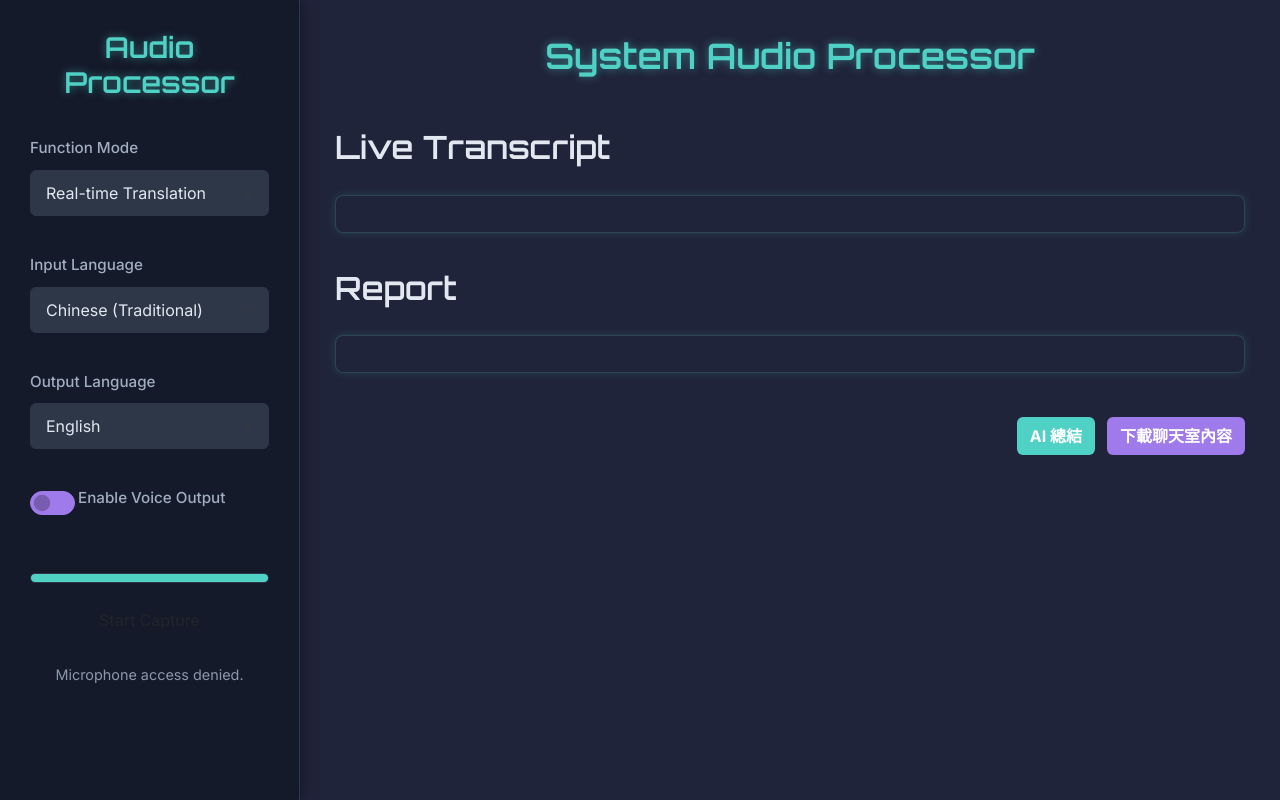
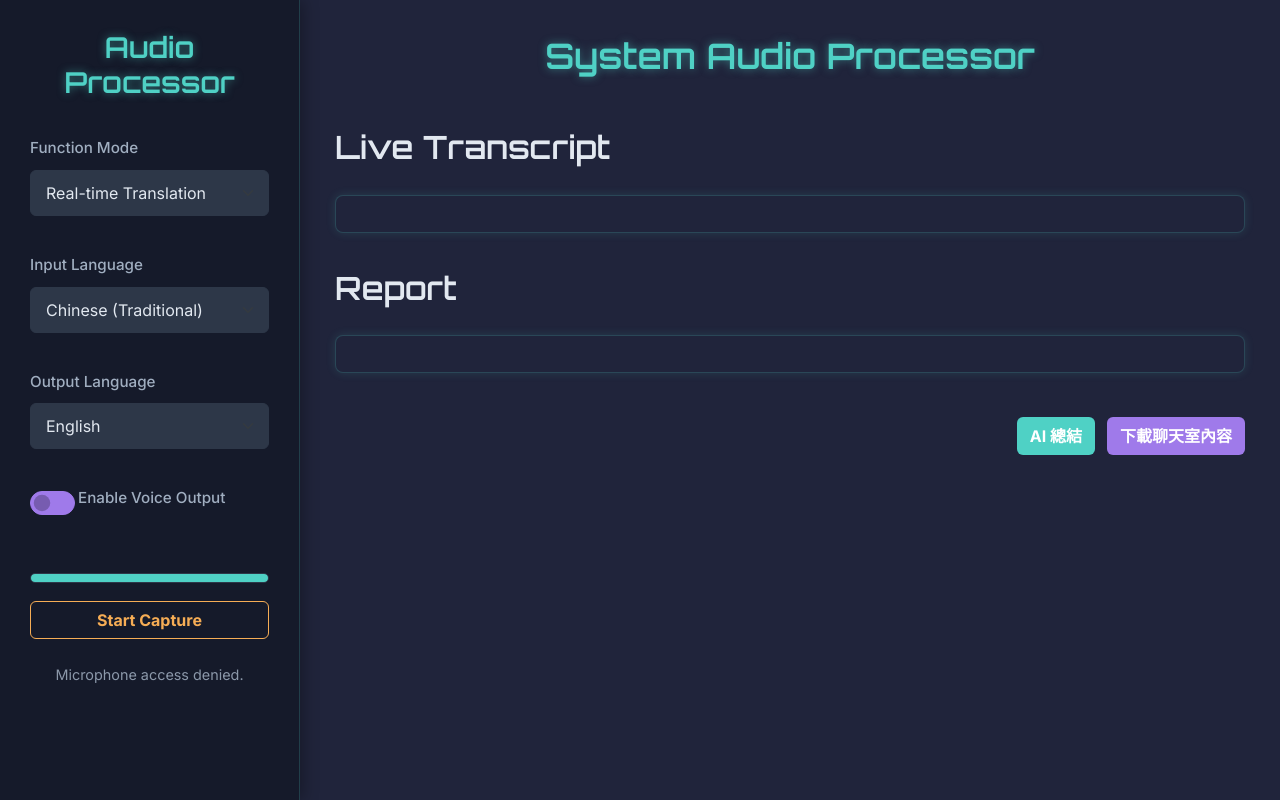
Before and after one commit to angelo20011016/realtime_translate, a Flask app: page /system in a window 1280 px wide. Run offline with Flask 3, Linux system fonts and the light colour scheme; some libraries are stand-ins or nearby versions.

Commit message:
更新系統錄製按鈕

```diff
--- a/templates/system_audio.html
+++ b/templates/system_audio.html
@@ -389,7 +389,12 @@
              animation: pulse-purple 2s infinite ease-in-out alternate;
         }
 
-
+        #captureButton{
+            color: #f6ad55;
+            font-weight: bold;
+            border: 1px solid #f6ad55;
+            background-color: transparent;
+        }
         /* Text Styling within Display Boxes - interactive */
         .original-text {
             font-weight: 600;
```
